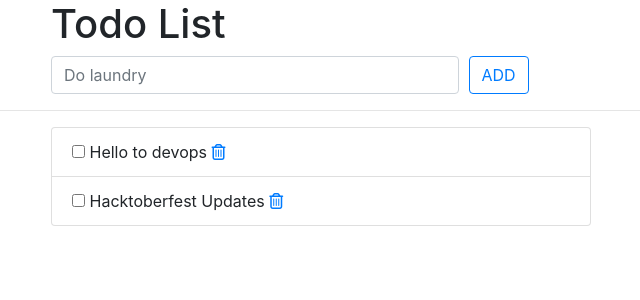
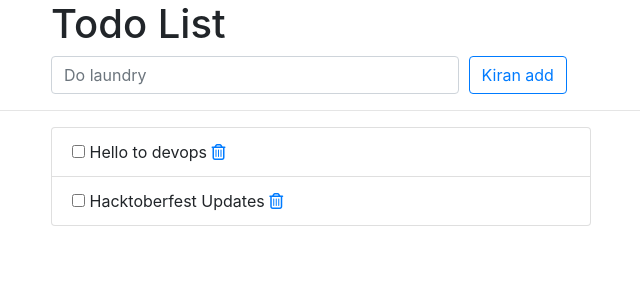
Before and after one commit to Keerthi-prasanna-Sa/django-todo-cicd, a Django app: page /todos/ in a window 1280 px wide. Shown: the top 300 px of the page, without its empty margins (224-864 px from the left). Run offline with Django 3.2, Linux system fonts and the light colour scheme; data comes from the database, SQL or seed files in the repository; some libraries are stand-ins or nearby versions.

Commit message:
Update index.html

```diff
--- a/todos/templates/todos/index.html
+++ b/todos/templates/todos/index.html
@@ -29,7 +29,7 @@
           </div>
           <div class="col-md-6">
             <button type="submit" name="submit" class="btn btn-outline-primary">
-              ADD
+              Kiran add
             </button>
           </div>
         </div>
```
